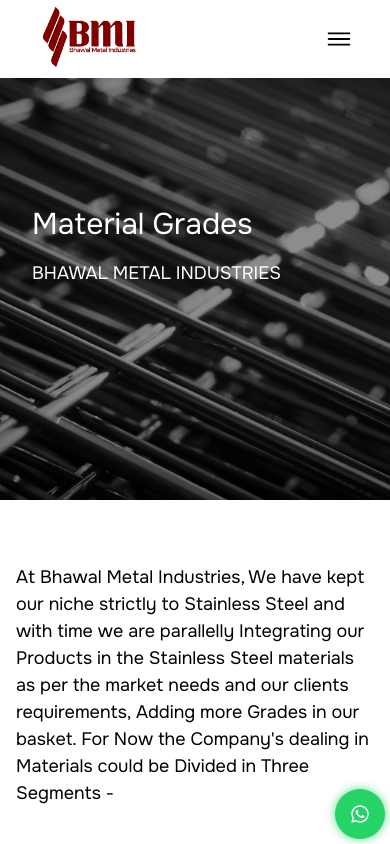
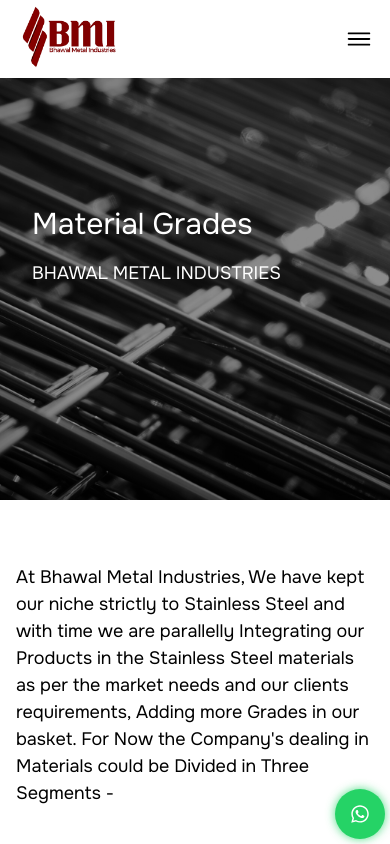
Before and after one commit to webtesting22/BhawalMetal, a React (Vite) app: page /metal-grades in a window 390 px wide. Shown: the top 844 px of the page. Built offline with nearby package versions, Linux system fonts and the light colour scheme; a web font is replaced by a local one.

Commit message:
Update Nav.css

```diff
--- a/src/Components/CommonUsedComponents/Navigation/Nav.css
+++ b/src/Components/CommonUsedComponents/Navigation/Nav.css
@@ -104,6 +104,9 @@
     padding: 0px 20px;
 }
 @media (max-width:900px) {
+    .NavigationbarContainer .ant-row {
+        padding: 0px 0px;
+    }
     .NavigationbarContainer {
         position: absolute;
         left: 0px;
```
